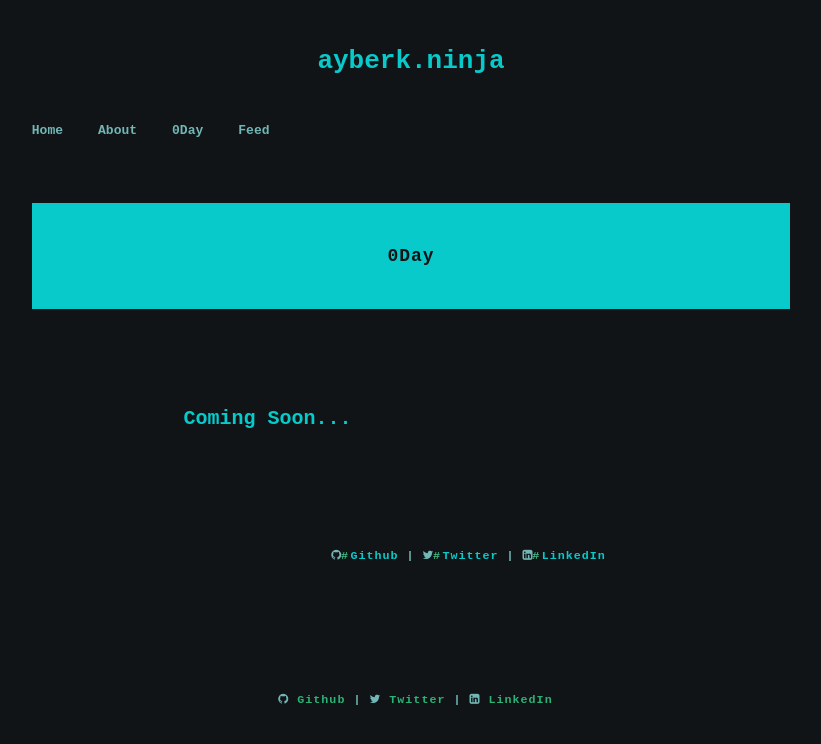
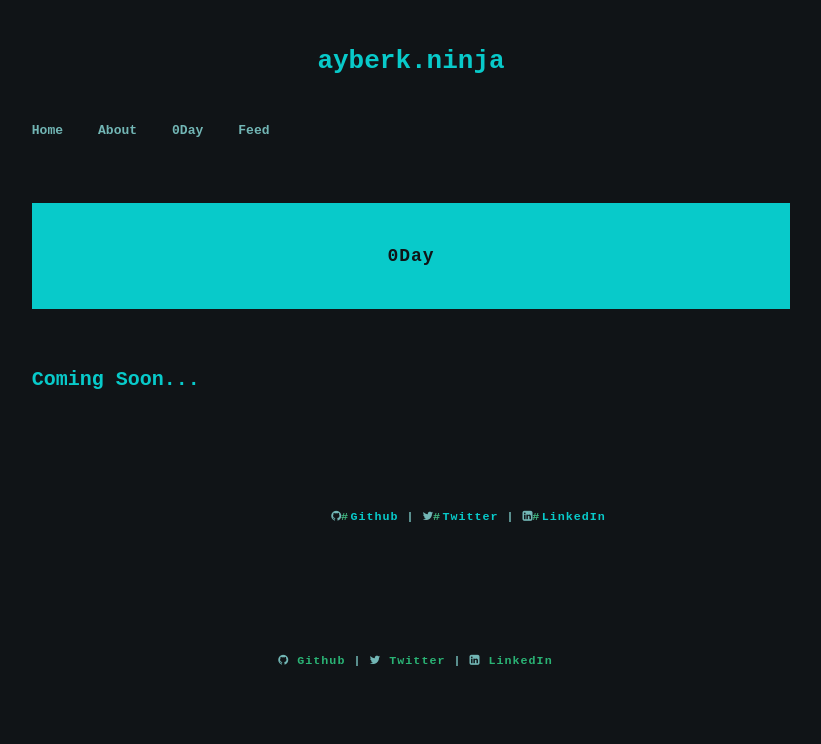
Before and after one commit to mhmtayberk/ayberkninja.github.io, a Jekyll site: the page built from zeroDay.html, in a window 1280 px wide. Shown: the top 744 px of the page, without its empty margins (229-1050 px from the left). Built offline with Jekyll 4.4.1, drawn with Linux system fonts in a browser that asks for light colours.

Commit message:
Update zeroDay.html

```diff
--- a/zeroDay.html
+++ b/zeroDay.html
@@ -3,9 +3,7 @@ title: 0Day
 layout: collections_layout
 ---
 
-<main class="content">
 	<h1 id="header-1">Coming Soon...</h1>
-</main>
 
 <footer>
 	<p>
```
